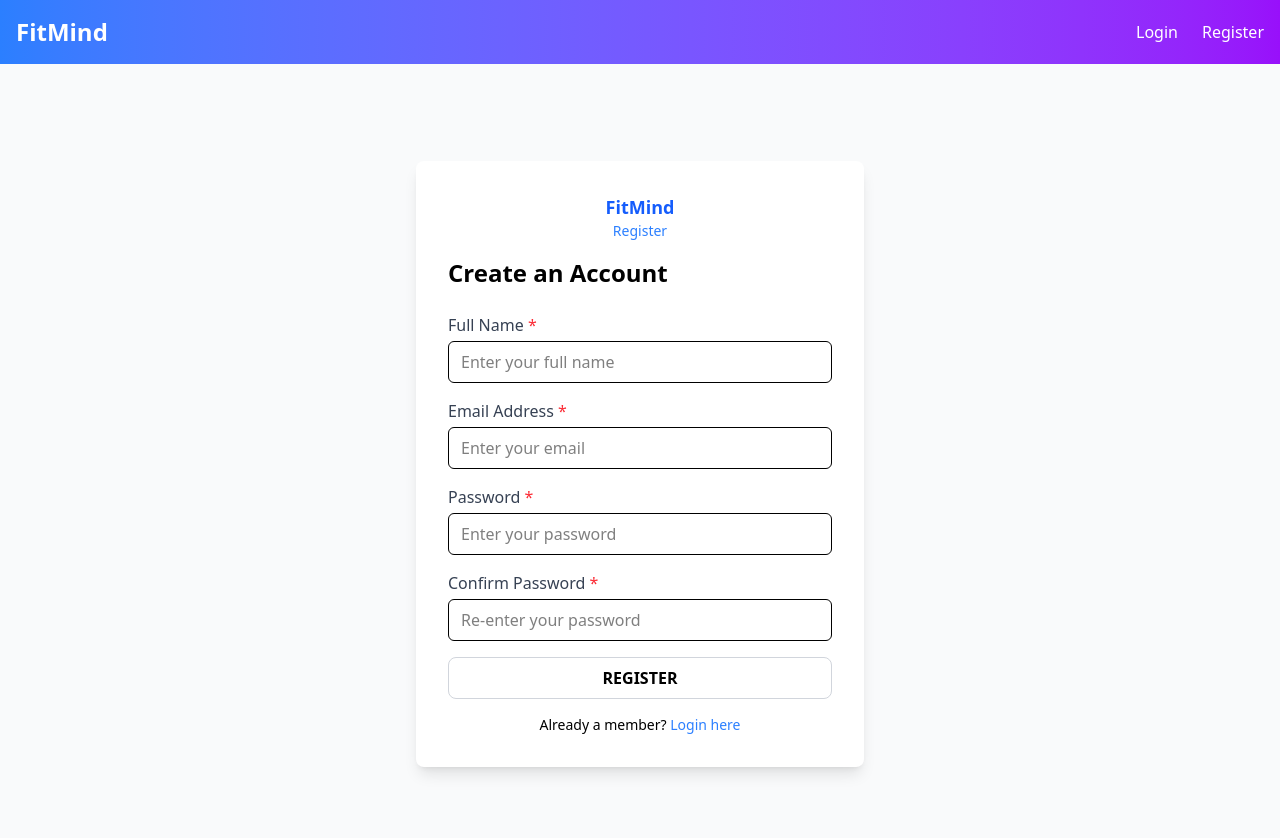
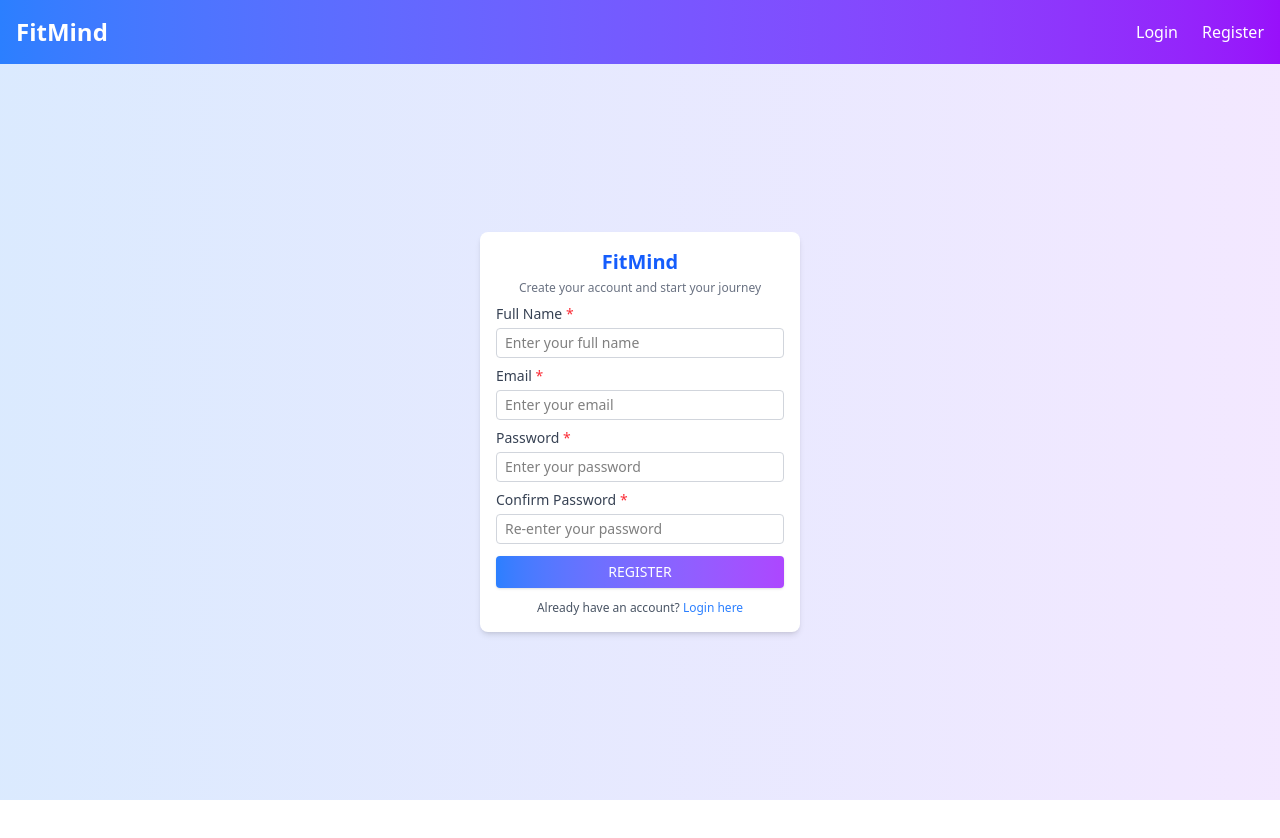
Before and after one commit to ZarinRitu32/FitMind, a React (Vite) app in the folder Frontend/: page /register in a window 1280 px wide. Shown: the top 838 px of the page. After the commit the page ends 800 px from the top, so only its background shows below. Built offline with nearby package versions, Linux system fonts and the light colour scheme.

Commit message:
Register fixes #1

```diff
--- a/Frontend/src/pages/Register.jsx
+++ b/Frontend/src/pages/Register.jsx
@@ -4,82 +4,88 @@ export default function Register() {
   const navigate = useNavigate();
 
   const handleRegister = () => {
-    // Here you could also add form validation or API call to save user
+    // এখানে form validation বা API call যোগ করা যাবে
     navigate("/dashboard");
   };
 
   return (
-    <div className="flex justify-center items-center min-h-screen bg-gray-50">
-      <div className="w-full max-w-md bg-white rounded-lg shadow-lg p-8">
-        {/* Logo / Brand */}
-        <div className="text-center mb-4">
-          <h1 className="text-blue-600 font-bold text-lg cursor-pointer">FitMind</h1>
-          <p className="text-blue-500 text-sm cursor-pointer">Register</p>
+    <div className="flex justify-center items-center min-h-[calc(100vh-64px)] bg-gradient-to-r from-blue-100 to-purple-100">
+      <div className="w-full max-w-xs bg-white rounded-lg shadow-md p-4">
+        {/* Header */}
+        <div className="text-center mb-2">
+          <h1 className="text-xl font-bold text-blue-600">FitMind</h1>
+          <p className="text-gray-500 mt-1 text-xs">
+            Create your account and start your journey
+          </p>
         </div>
 
-        {/* Form Title */}
-        <h2 className="text-2xl font-bold mb-6">Create an Account</h2>
-
-        {/* Name Field */}
-        <div className="mb-4">
-          <label className="block text-gray-700 mb-1">
+        {/* Form */}
+        <form>
+          {/* Full Name */}
+          <div className="mb-2">
+            <label className="block text-gray-700 mb-1 text-sm font-medium">
               Full Name <span className="text-red-500">*</span>
             </label>
             <input
               type="text"
               placeholder="Enter your full name"
-            className="w-full px-3 py-2 border rounded-md focus:outline-none focus:ring-2 focus:ring-blue-400"
+              className="w-full px-2 py-1 border border-gray-300 rounded focus:outline-none focus:ring-1 focus:ring-blue-400 transition text-sm"
             />
           </div>
 
-        {/* Email Field */}
-        <div className="mb-4">
-          <label className="block text-gray-700 mb-1">
-            Email Address <span className="text-red-500">*</span>
+          {/* Email */}
+          <div className="mb-2">
+            <label className="block text-gray-700 mb-1 text-sm font-medium">
+              Email <span className="text-red-500">*</span>
             </label>
             <input
               type="email"
               placeholder="Enter your email"
-            className="w-full px-3 py-2 border rounded-md focus:outline-none focus:ring-2 focus:ring-blue-400"
+              className="w-full px-2 py-1 border border-gray-300 rounded focus:outline-none focus:ring-1 focus:ring-blue-400 transition text-sm"
             />
           </div>
 
-        {/* Password Field */}
-        <div className="mb-4">
-          <label className="block text-gray-700 mb-1">
+          {/* Password */}
+          <div className="mb-2">
+            <label className="block text-gray-700 mb-1 text-sm font-medium">
               Password <span className="text-red-500">*</span>
             </label>
             <input
               type="password"
               placeholder="Enter your password"
-            className="w-full px-3 py-2 border rounded-md focus:outline-none focus:ring-2 focus:ring-blue-400"
+              className="w-full px-2 py-1 border border-gray-300 rounded focus:outline-none focus:ring-1 focus:ring-blue-400 transition text-sm"
             />
           </div>
 
-        {/* Confirm Password Field */}
-        <div className="mb-4">
-          <label className="block text-gray-700 mb-1">
+          {/* Confirm Password */}
+          <div className="mb-3">
+            <label className="block text-gray-700 mb-1 text-sm font-medium">
               Confirm Password <span className="text-red-500">*</span>
             </label>
             <input
               type="password"
               placeholder="Re-enter your password"
-            className="w-full px-3 py-2 border rounded-md focus:outline-none focus:ring-2 focus:ring-blue-400"
+              className="w-full px-2 py-1 border border-gray-300 rounded focus:outline-none focus:ring-1 focus:ring-blue-400 transition text-sm"
             />
           </div>
 
           {/* Register Button */}
           <button
+            type="button"
             onClick={handleRegister}
-          className="w-full bg-white border border-gray-300 py-2 rounded-lg font-semibold hover:bg-gray-100"
+            className="w-full py-1.5 bg-gradient-to-r from-blue-500 to-purple-500 text-white font-medium rounded shadow-sm hover:from-blue-600 hover:to-purple-600 transition text-sm"
           >
             REGISTER
           </button>
+        </form>
 
-        {/* Already have an account */}
-        <p className="mt-4 text-center text-sm">
-          Already a member?{" "}
-          <Link to="/" className="text-blue-500 hover:underline">
+        {/* Already have account */}
+        <p className="mt-3 text-center text-gray-600 text-xs">
+          Already have an account?{" "}
+          <Link
+            to="/"
+            className="text-blue-500 font-medium hover:underline"
+          >
             Login here
           </Link>
         </p>
```
Lines whose indentation alone changed are shown as unchanged.
